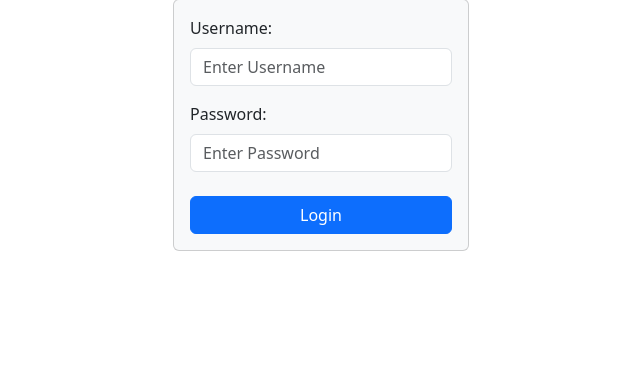
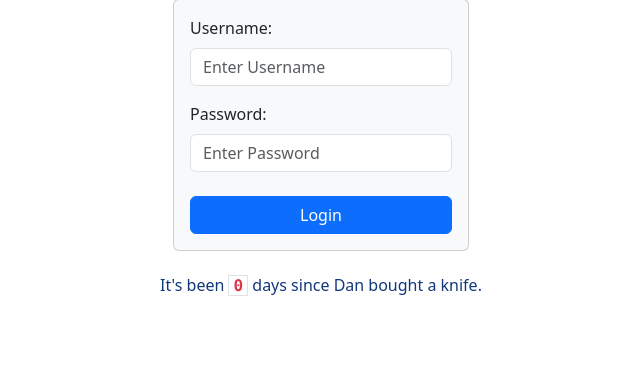
Before and after one commit to daniel-certa-1228/stabby, a Django app: page /accounts/login/ in a window 1280 px wide. Shown: the part 121-498 px from the top of the page, without its empty margins (319-959 px from the left). Run offline with Django 4.2, Linux system fonts and the light colour scheme; data that the repository does not hold is empty; parts of the project's set-up code (start-up, migrations or seed data) failed here and were passed over; some libraries are stand-ins or nearby versions.

Commit message:
days since feature working

```diff
--- a/stabby/settings.py
+++ b/stabby/settings.py
@@ -148,6 +148,8 @@ USE_I18N = True
 
 USE_TZ = True
 
+USE_DEPRECATED_PYTZ = False
+
 # Static files (CSS, JavaScript, Images)
 # https://docs.djangoproject.com/en/4.2/howto/static-files/
 
--- a/stabby/urls.py
+++ b/stabby/urls.py
@@ -144,6 +144,7 @@ urlpatterns = [
         views.set_last_purchase_date,
         name="set_last_purchase_date",
     ),
+    path("accounts/login/", views.custom_login_view.as_view(), name="login"),
     path("accounts/", include("django.contrib.auth.urls")),
     path("admin/", admin.site.urls),
 ]
--- a/stabby_web/services/dashboard_service.py
+++ b/stabby_web/services/dashboard_service.py
@@ -1,5 +1,6 @@
 from django.utils import timezone
 from ..models import LastPurchaseDate
+from zoneinfo import ZoneInfo
 
 
 class DashboardService:
@@ -19,5 +20,19 @@ class DashboardService:
         return LastPurchaseDate.objects.first()
 
     @classmethod
+    def get_number_of_days_since_purchase(cls):
+        central = ZoneInfo("America/Chicago")
+
+        today = timezone.now().astimezone(central).date()
+
+        date_row = cls.get_last_purchase_date_row()
+
+        stored_date = date_row.last_purchase_date if date_row else today
+
+        diff = (today - stored_date).days
+
+        return diff
+
+    @classmethod
     def save_date_row(cls, row):
         return row.save()
--- a/stabby_web/views/__init__.py
+++ b/stabby_web/views/__init__.py
@@ -1,4 +1,6 @@
 from .authentication_views import login_view, logout_view
+
+from .custom_login_views import custom_login_view
 
 from .dashboard_views import index, set_last_purchase_date
 
@@ -31,6 +33,7 @@ from .photo_views import photo_create, photo_delete, photo_update
 
 __all__ = [
     "copy_knife",
+    "custom_login_view",
     "login_view",
     "logout_view",
     "get_knife_grid",
--- /dev/null
+++ b/stabby_web/views/custom_login_views.py
@@ -0,0 +1,9 @@
+from django.contrib.auth.views import LoginView
+from stabby_web.services import DashboardService
+
+
+class custom_login_view(LoginView):
+    def get_context_data(self, **kwargs):
+        context = super().get_context_data(**kwargs)
+        context["number_of_days"] = DashboardService.get_number_of_days_since_purchase()
+        return context
--- a/templates/registration/login.html
+++ b/templates/registration/login.html
@@ -24,5 +24,8 @@
             </form>
         </div>
     </div>
+    <div class="d-flex justify-content-center mt-4">
+        <h6 class="d-inline-block blue">It's been <span class="d-inline-block border ps-1 pe-1 text-danger"><samp><strong>{{number_of_days}}</strong></samp></span> days since Dan bought a knife.</h6>
+    </div>
 
 {% endblock %}
```
